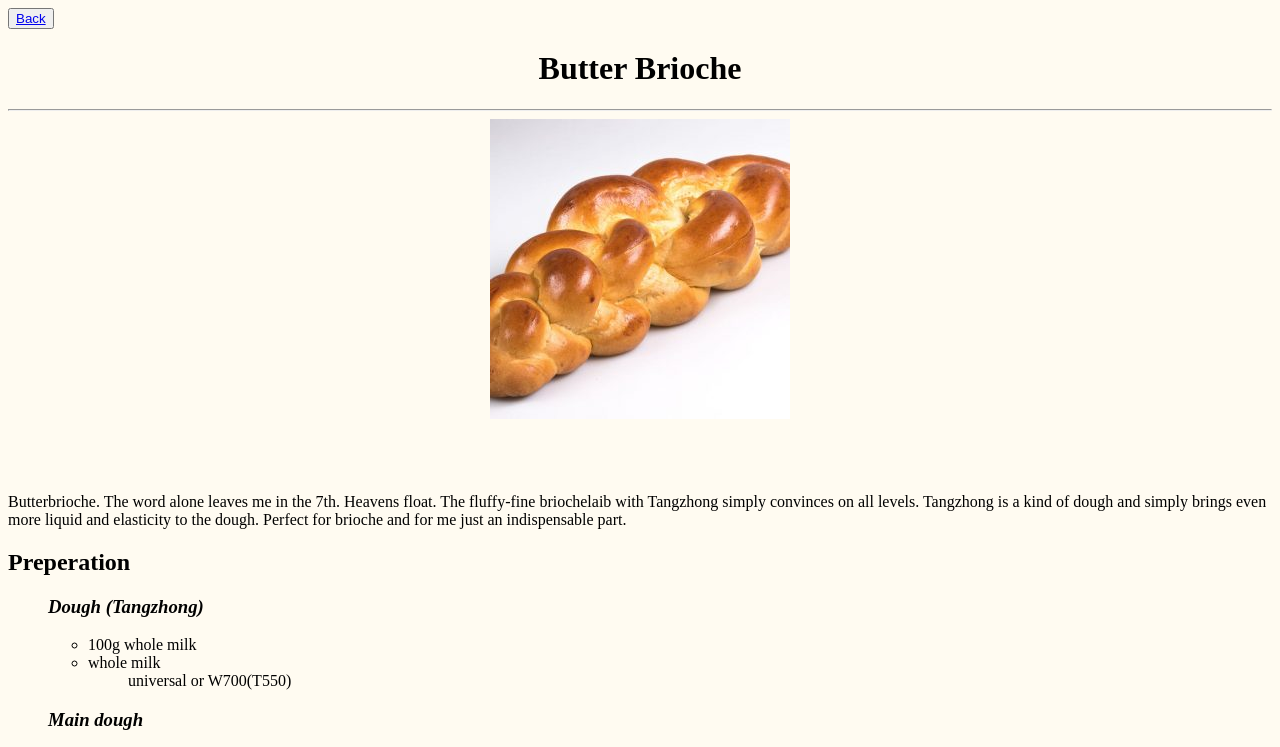
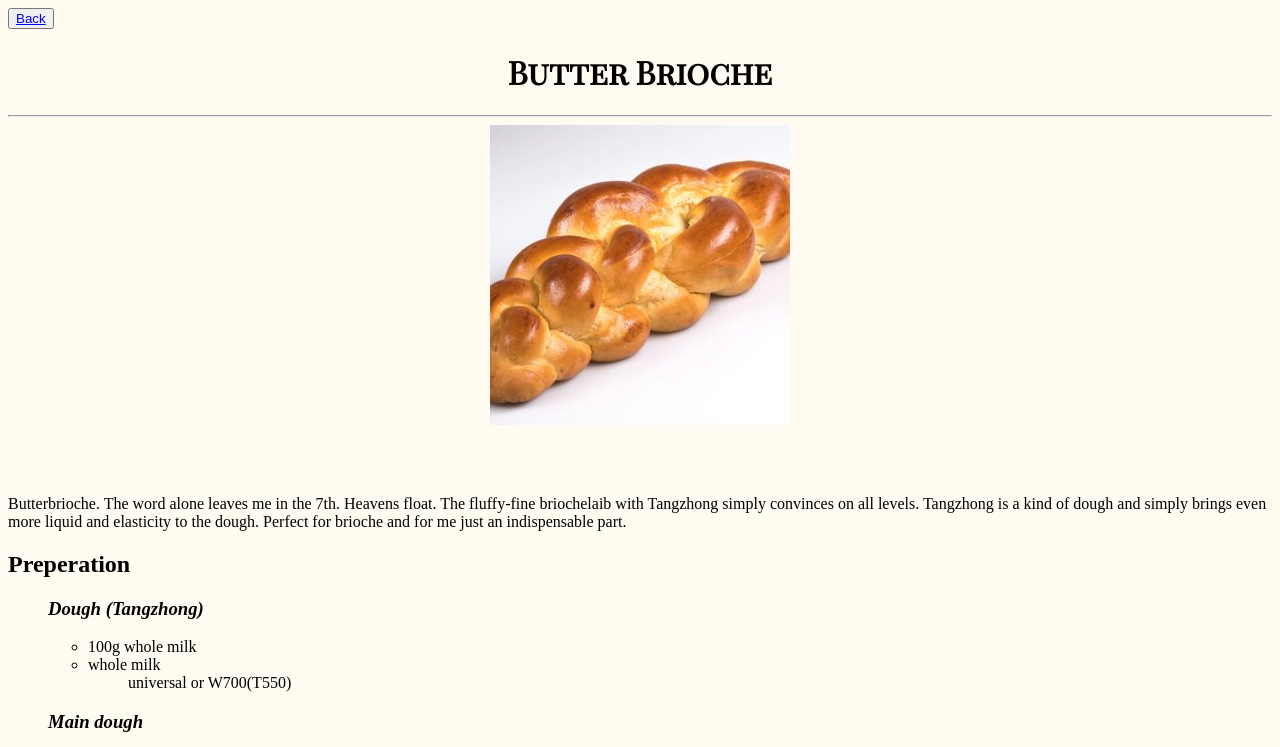
Before and after one commit to Krasser01/odin-recipes, a plain HTML site: page recipes/butterbrioche.html in a window 1280 px wide. Shown: the top 747 px of the page. Drawn offline with Linux system fonts and the light colour scheme.

Commit message:
deleted file and modified butterbrioche.html

```diff
--- a/recipes/butterbrioche.html
+++ b/recipes/butterbrioche.html
@@ -5,6 +5,12 @@
   <meta http-equiv="X-UA-Compatible" content="IE=edge">
   <meta name="viewport" content="width=device-width, initial-scale=1.0">
   <title>butterbrioche</title>
+
+
+  <!--CSS-->
+
+  <link rel="stylesheet" href="./style.css"/>
+
 </head>
 <body>
     <body style="background-color: #FFFBF1">
@@ -15,10 +21,10 @@
 
   <!--Header-->
 
-  <center><h1>Butter Brioche</h1></center>
+  <h1 class="txtcenter">Butter Brioche</h1>
   <hr>
 
-  <center><img src="../img/butterbriocheforpagetwo.jpg" alt="Actually I'm not even sure if these are butter brioches" height="auto" width="300"></center>
+  <img src="../img/butterbriocheforpagetwo.jpg" alt="Actually I'm not even sure if these are butter brioches" height="auto" width="300" class="center">
 
 
   <!--General-->
--- /dev/null
+++ b/recipes/style.css
@@ -0,0 +1,17 @@
+@import url('https://fonts.googleapis.com/css2?family=Playfair+Display+SC:ital,wght@0,400;1,900&display=swap');
+
+h1.txtcenter {
+  font-family: 'Playfair Display SC', serif;
+  font-size: xx-large;
+}
+
+.center {
+  display: block;
+  margin-left: auto;
+  margin-right: auto;
+  width: auto;
+}
+
+.txtcenter {
+  text-align: center;
+}
```
